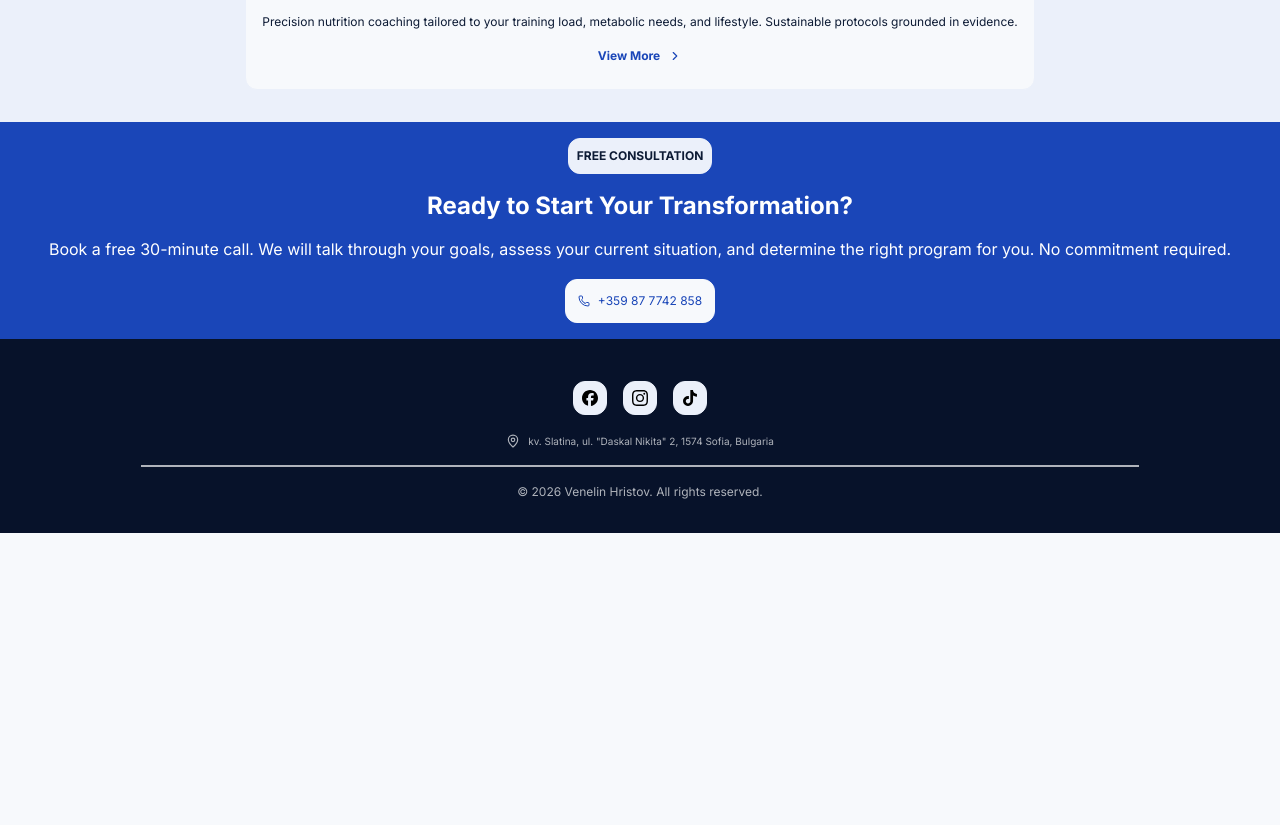
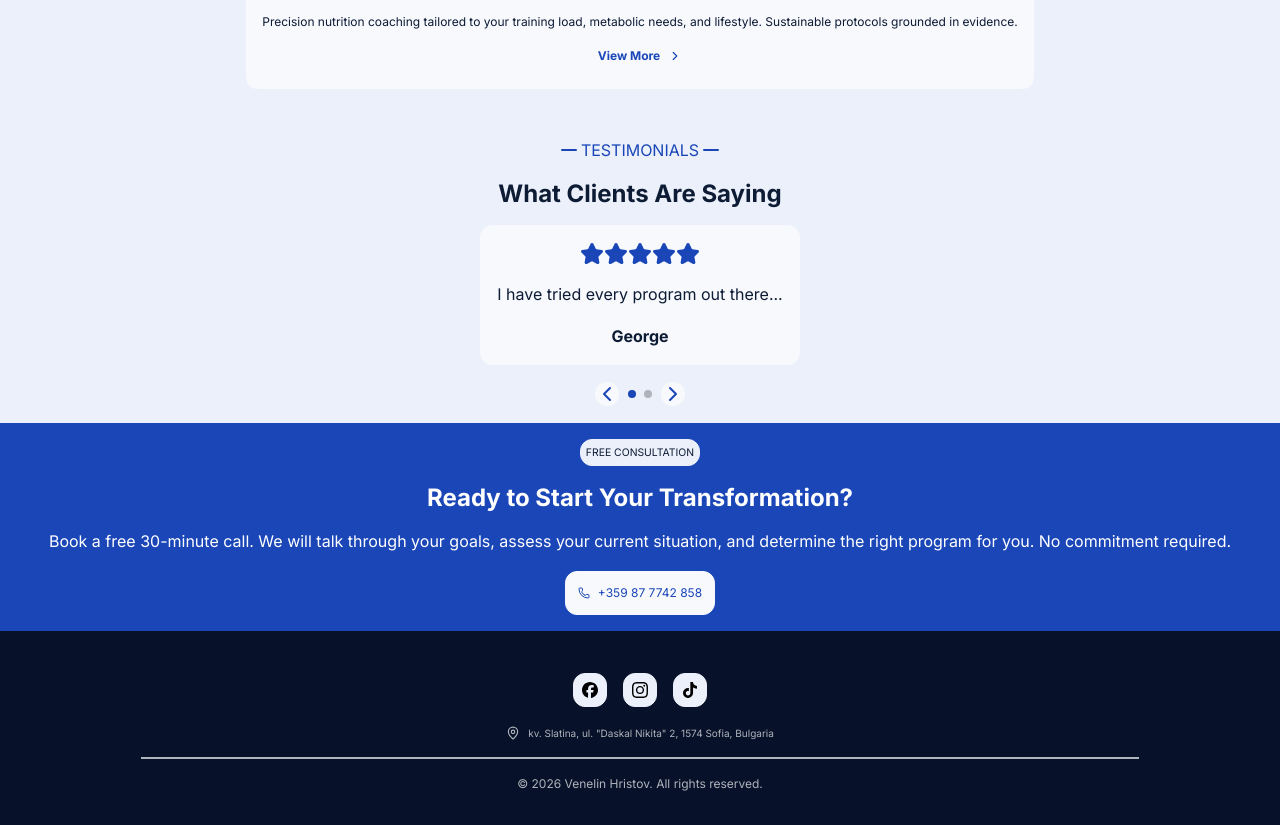
Before and after one commit to George-frontend/trainer-portfolio, a React (Vite) app in the folder trainer-portfolio-2026/: page / in a window 1280 px wide. Shown: the part 2208-3033 px from the top of the page. Before the commit the page ends 2741 px from the top, so only its background shows below. Built offline with nearby package versions, Linux system fonts and the light colour scheme.

Commit message:
feat: add Feedback section with testimonial carousel

```diff
--- a/trainer-portfolio-2026/src/components/Feedback.jsx
+++ b/trainer-portfolio-2026/src/components/Feedback.jsx
@@ -1,8 +1,73 @@
+import { useState } from "react";
+import { Minus, ChevronLeft, ChevronRight, Star  } from "lucide-react";
+import "../styles/feedback.css";
+
 const Feedback = () => {
+
+  const testimonials = [
+    {
+      rating: 5,
+      description: `I have tried every program out there...`,
+      name: "George"
+    },
+    {
+      rating: 3,
+      description: `James completely changed how I think about training...`,
+      name: "Kevin"
+    }
+  ];
+
+  const [ index, switchIndex ] = useState(0);
+
+  const nextTestimonial = () => {
+    switchIndex((index + 1) % testimonials.length);
+  }
+
+  const prevTestimonial = () => {
+
+    if (index === 0) {
+      switchIndex(testimonials.length - 1);
+
+    } else {
+      switchIndex(index - 1);
+    }
+  }
+
   return (
-
     <section id="feedback" className="feedback">
 
+      <span className="feedback-span"><Minus /> TESTIMONIALS <Minus /></span>
+
+      <h2 className="feedback-h2">What Clients Are Saying</h2>
+
+      <div className="testimonial-card">
+
+        <span className="rating">
+          {Array.from({ length: 5 }).map((_, i) => (
+            <Star key={i} fill={i < testimonials[index].rating ? "currentColor" : "none"} />
+          ))}
+        </span>
+
+        <p className="description">{testimonials[index].description}</p>
+
+        <strong className="full-name">{testimonials[index].name}</strong>
+      </div>
+
+      <div className="navigations">
+        <button className="prev" onClick={prevTestimonial}><ChevronLeft /></button>
+
+        <div className="dots">
+          {testimonials.map((_, i) => (
+            <button
+              key={i}
+              onClick={() => switchIndex(i)}
+              className={i === index ? "dot active" : "dot"}
+            />
+          ))}
+        </div>
+
+        <button className="next" onClick={nextTestimonial}><ChevronRight /></button>
+      </div>
     </section>
   )
 }
--- a/trainer-portfolio-2026/src/index.css
+++ b/trainer-portfolio-2026/src/index.css
@@ -9,7 +9,7 @@
   --secondary-text: #0D1B35;
 
   --footer-background: #07122A;
-  --footer-text: #AFB3BB;
+  --muted-text: #AFB3BB;
 
   --font-family: 'Inter', sans-serif;
 
--- a/trainer-portfolio-2026/src/styles/contact.css
+++ b/trainer-portfolio-2026/src/styles/contact.css
@@ -11,9 +11,8 @@
 .contact-span {
     border-radius: 12px;
     border: 1px solid var(--secondary);
-    padding: 0.5rem 0.5rem;
-    font-size: 0.75rem;
-    font-weight: var(--font-weight-bold);
+    padding: 0.3rem 0.3rem;
+    font-size: 0.65rem;
     background-color: var(--secondary);
     color: var(--secondary-text);
 }
--- /dev/null
+++ b/trainer-portfolio-2026/src/styles/feedback.css
@@ -0,0 +1,82 @@
+.feedback {
+    display: flex;
+    flex-direction: column;
+    align-items: center;
+    padding: 1rem 1rem;
+    gap: 1rem;
+    background-color: var(--secondary);
+}
+
+.feedback-span {
+    display: flex;
+    flex-direction: row;
+    color: var(--primary);
+}
+
+.testimonial-card {
+    display: flex;
+    flex-direction: column;
+    border-radius: 12px;
+    border: 1px solid var(--background);
+    padding: 1rem 1rem;
+    gap: 1rem;
+    background-color: var(--background);
+}
+
+.rating {
+    display: flex;
+    flex-direction: row;
+    align-items: center;
+    justify-content: center;
+    color: var(--primary);
+}
+
+.description {
+    text-align: center;
+}
+
+.full-name {
+    text-align: center;
+    font-weight: var(--font-weight-bold);
+}
+
+.navigations {
+    display: flex;
+    flex-direction: row;
+    align-items: center;
+    justify-content: center;
+    gap: 0.5rem;
+}
+
+.prev {
+    border-radius: 12px;
+    border: 1px solid var(--secondary);
+    background-color: var(--background);
+    color: var(--primary);
+}
+
+.dots {
+    display: flex;
+    flex-direction: row;
+    align-items: center;
+    justify-content: center;
+    gap: 0.5rem;
+}
+
+.dot {
+  width: 8px;
+  height: 8px;
+  border-radius: 50%;
+  background-color: var(--muted-text);
+}
+
+.dot.active {
+  background-color: var(--primary);
+}
+
+.next {
+    border-radius: 12px;
+    border: 1px solid var(--secondary);
+    background-color: var(--background);
+    color: var(--primary);
+}
--- a/trainer-portfolio-2026/src/styles/footer.css
+++ b/trainer-portfolio-2026/src/styles/footer.css
@@ -17,7 +17,7 @@
 }
 
 .location {
-    color:  var(--footer-text);
+    color:  var(--muted-text);
 }
 
 .location span {
@@ -47,12 +47,12 @@
 .footer-span {
     padding: 1rem 1rem;
     text-align: center;
-    color:  var(--footer-text);
+    color:  var(--muted-text);
     font-size: 12px;
 }
 
 .footer-line {
-    border: 1px solid var(--footer-text);
+    border: 1px solid var(--muted-text);
     height: 0;
     width: 80%;
 }
```
